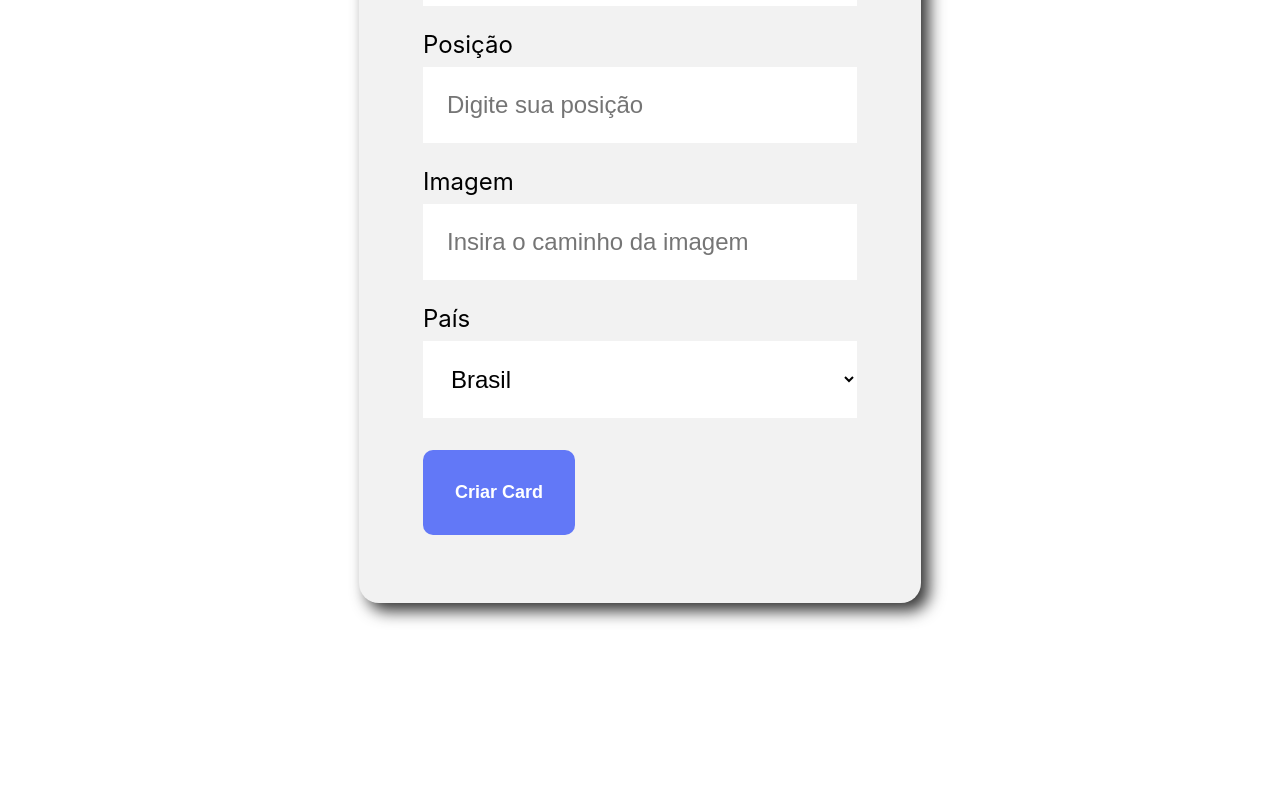
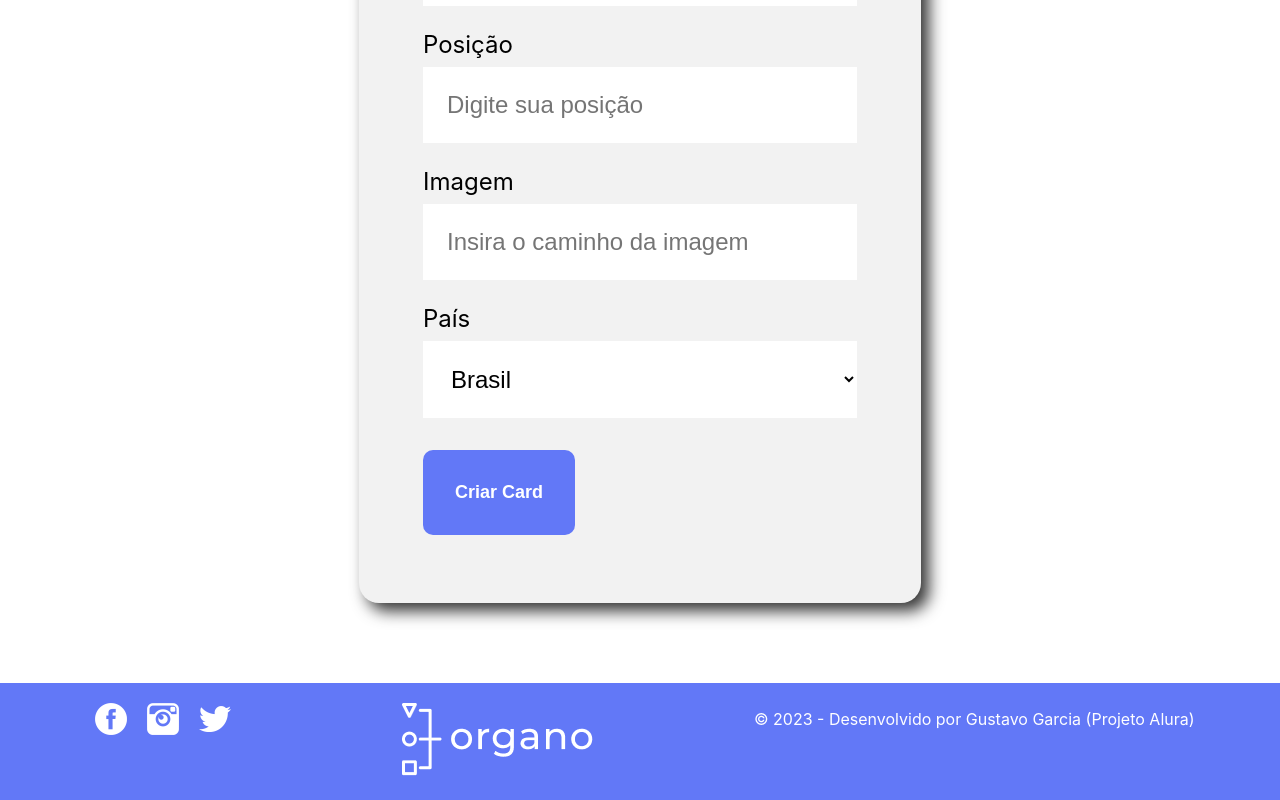
Before and after one commit to gustavo-garcia-de-sousa/organo, a React (Create React App) app: page / in a window 1280 px wide. Shown: the part 794-1594 px from the top of the page. Before the commit the page ends 1477 px from the top, so only its background shows below. Built offline with nearby package versions, Linux system fonts and the light colour scheme.

Commit message:
projeto final, correção de bugs. Objeto de estudo.

```diff
--- a/src/App.js
+++ b/src/App.js
@@ -2,6 +2,7 @@ import Banner from './components/Banner/Banner';
 import Forms from './components/Forms/Forms';
 import { useState } from 'react';
 import Groups from './components/Groups/Groups';
+import Footer from './components/Footer/Footer';
 
 function App() {//App.js é o componente pai, que chama os componentes filhos
 
@@ -57,6 +58,7 @@ function App() {//App.js é o componente pai, que chama os componentes filhos
             cadastrados={cadastrados.filter(cadastrado => cadastrado.pais === pais.nome)}
           />)}
       </header>
+      <Footer />
     </div>
   );
 }
--- /dev/null
+++ b/src/components/Footer/Footer.css
@@ -0,0 +1,16 @@
+.footer{
+    background-color: #6278f7;
+    text-align: center;
+    display: flex;
+    padding: 10px 10px 10px 10px;
+    justify-content: space-around;
+}
+
+.footer img{
+    max-width: 100%;
+    padding: 10px 10px 10px 10px;
+}
+
+.footer p{
+    color: #fefeff;
+}
--- /dev/null
+++ b/src/components/Footer/Footer.js
@@ -0,0 +1,21 @@
+import './Footer.css';
+
+const Footer = () => {
+    return (
+        <section className='footer'>
+            <div>
+                <img src="img/fb.png" alt="Footer" />
+                <img src="img/ig.png" alt="Footer" />
+                <img src="img/tw.png" alt="Footer" />
+            </div>
+            <div>
+                <img src="img/logo.png" alt="Footer" />
+            </div>
+            <div>
+                <p>© 2023 - Desenvolvido por Gustavo Garcia (Projeto Alura)</p>
+            </div>
+        </section>
+    )
+}
+
+export default Footer;
```
